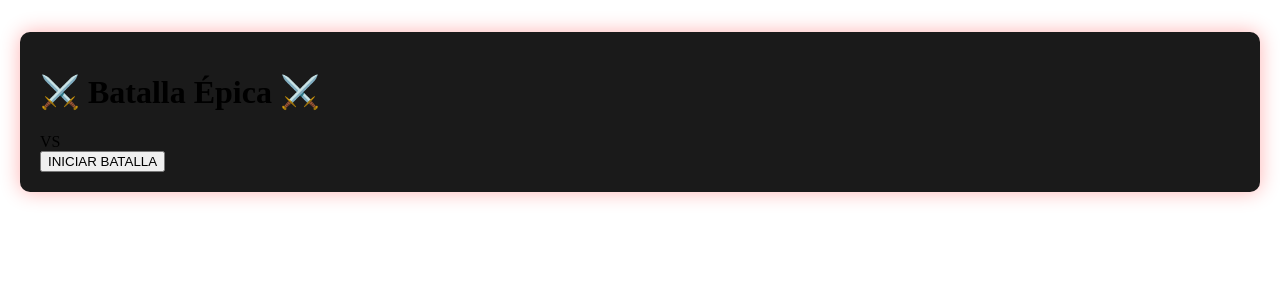
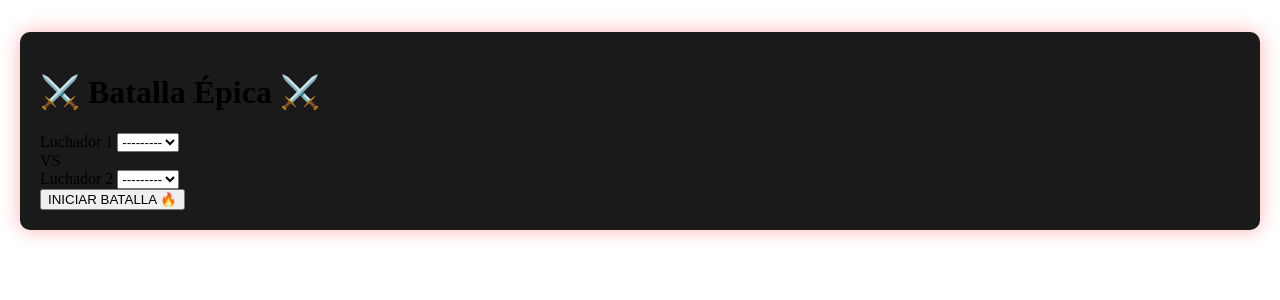
Before and after one commit to daninogales30/juego_tierra_media_django, a Django app: page /battle/ in a window 1280 px wide. Shown: the top 300 px of the page. Run offline with Django 5.2, Linux system fonts and the light colour scheme; the visitor is signed in with stand-in values (Sample User, id 1); data that the repository does not hold is empty.

Commit message:
Ver en casa

```diff
--- a/battle/forms.py
+++ b/battle/forms.py
@@ -2,5 +2,5 @@ from django import forms
 from character.models import Character
 
 class BattleForm(forms.Form):
-    jugador1 = forms.ModelChoiceField(queryset=Character.objects.all(), label='Personaje 1')
-    jugador2 = forms.ModelChoiceField(queryset=Character.objects.all(), label='Personaje 2')
+    character1 = forms.ModelChoiceField(queryset=Character.objects.all(), label='Personaje 1')
+    character2 = forms.ModelChoiceField(queryset=Character.objects.all(), label='Personaje 2')
--- a/battle/templates/battleview.html
+++ b/battle/templates/battleview.html
@@ -16,14 +16,46 @@
 <div class="battle-container">
     <h1 class="glowing-text">⚔️ Batalla Épica ⚔️</h1>
 
-    <form method="post" id="battleForm">
+    <form method="post" id="battleForm" class="battle-form">
             {% csrf_token %}
+
+            <div class="form-content">
+                <div class="character-selectors">
                     <div class="character-select">
+                        <label class="selector-label">Luchador 1</label>
                         {{ form.character1 }}
-            <div class="vs">VS</div>
+                    </div>
+
+                    <div class="vs-container">
+                        <div class="vs-divider"></div>
+                        <div class="vs-text">VS</div>
+                        <div class="vs-divider"></div>
+                    </div>
+
+                    <div class="character-select">
+                        <label class="selector-label">Luchador 2</label>
                         {{ form.character2 }}
                     </div>
-        <button type="submit" class="fight-button">INICIAR BATALLA</button>
+                </div>
+
+                {% if form.errors %}
+                <div class="form-errors">
+                    {% for error in form.non_field_errors %}
+                        <div class="error-message">{{ error }}</div>
+                    {% endfor %}
+                    {% for field in form %}
+                        {% for error in field.errors %}
+                            <div class="error-message">{{ error }}</div>
+                        {% endfor %}
+                    {% endfor %}
+                </div>
+                {% endif %}
+
+                <button type="submit" class="fight-button">
+                    <span class="button-text">INICIAR BATALLA</span>
+                    <span class="button-fire">🔥</span>
+                </button>
+            </div>
         </form>
 
     {% if battle %}
--- a/battle/views.py
+++ b/battle/views.py
@@ -10,14 +10,14 @@ class BattleView(LoginRequiredMixin, FormView):
     template_name = 'battleview.html'
 
     def form_valid(self, form):
-        char1 = form.cleaned_data['character1']
-        char2 = form.cleaned_data['character2']
+        character1 = form.cleaned_data['character1']
+        character2 = form.cleaned_data['character2']
 
-        if char1 == char2:
+        if character2 == character1:
             form.add_error(None, "¡No puedes pelear contigo mismo!")
             return self.form_invalid(form)
 
-        battle = Battle.objects.create(character1=char1, character2=char2)
+        battle = Battle.objects.create(character1=character1, character2=character2)
         battle.simulate_battle()
 
         context = self.get_context_data()
```
Lines whose indentation alone changed are shown as unchanged.
